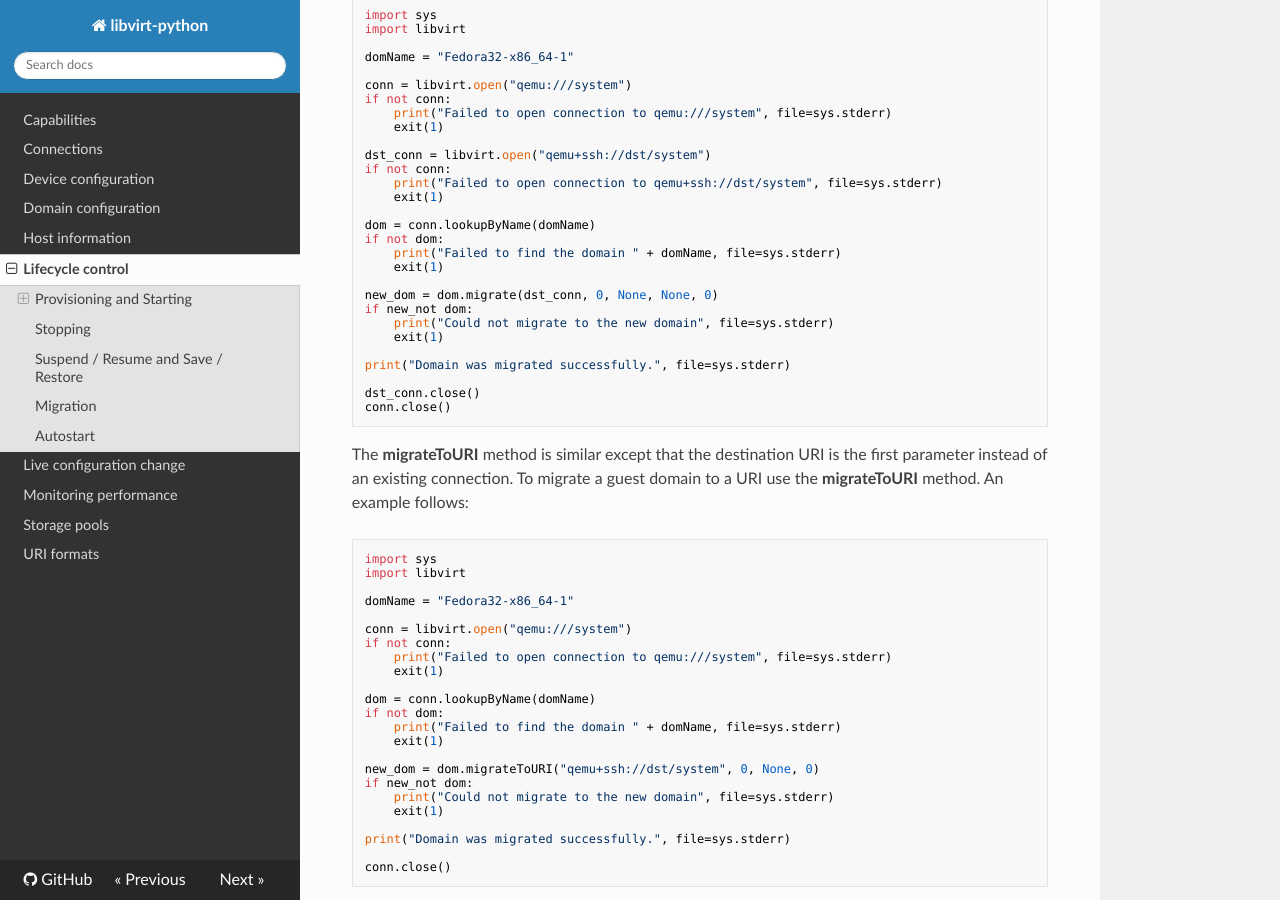
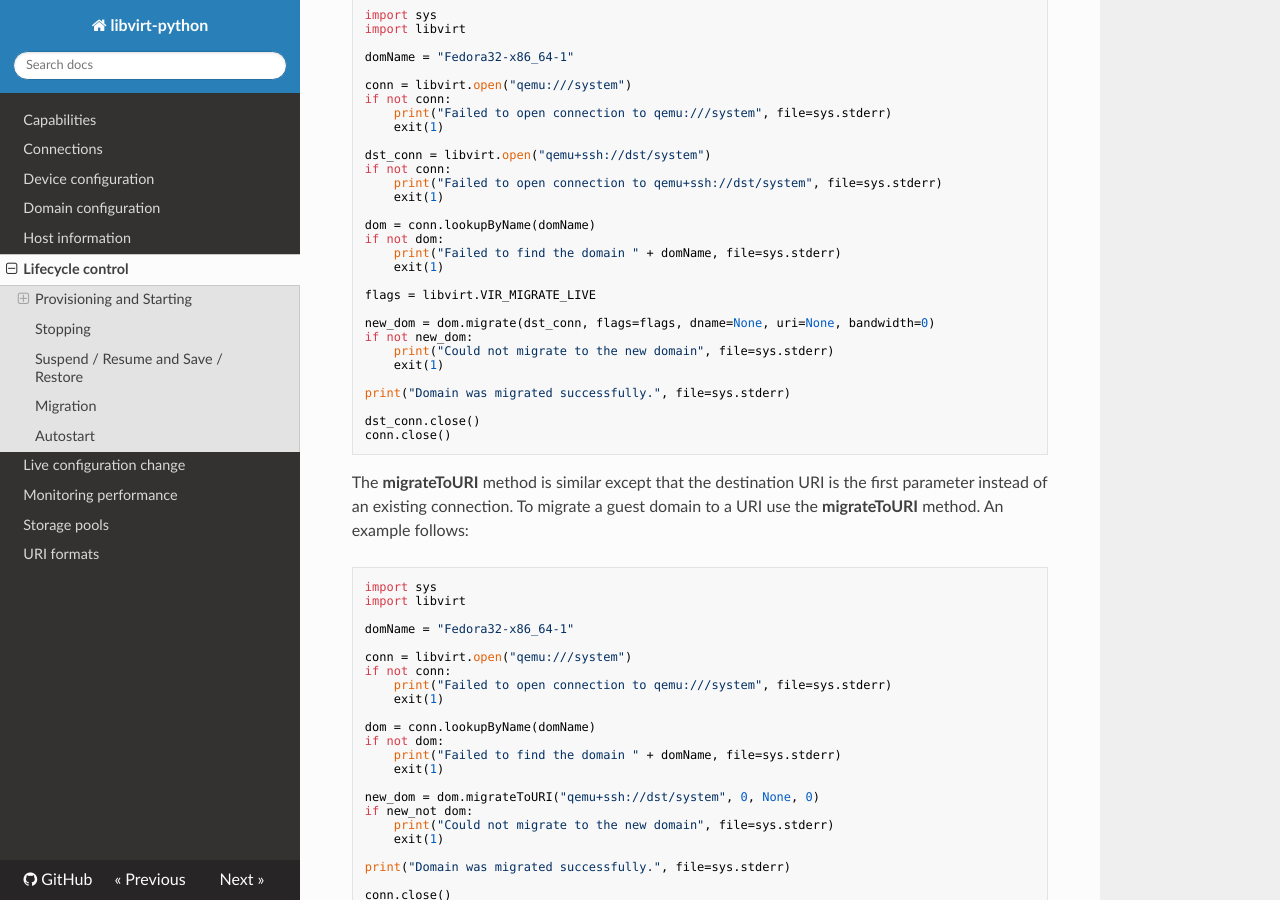
Before and after one commit to rst0git/libvirt-python-docs, an MkDocs documentation site: the page built from docs/lifecycle-control.md, in a window 1280 px wide and 900 px high, scrolled down 10892 px. Built offline with MkDocs 1.6.1, drawn with Linux system fonts in a browser that asks for light colours; nearby versions of some CDN libraries.

Commit message:
lifecycle-control: live migration example
Signed-off-by: Radostin Stoyanov <rstoyanov@fedoraproject.org>

```diff
--- a/docs/lifecycle-control.md
+++ b/docs/lifecycle-control.md
@@ -457,8 +457,10 @@ if not dom:
     print("Failed to find the domain " + domName, file=sys.stderr)
     exit(1)
 
-new_dom = dom.migrate(dst_conn, 0, None, None, 0)
-if new_not dom:
+flags = libvirt.VIR_MIGRATE_LIVE
+
+new_dom = dom.migrate(dst_conn, flags=flags, dname=None, uri=None, bandwidth=0)
+if not new_dom:
     print("Could not migrate to the new domain", file=sys.stderr)
     exit(1)
 
```
